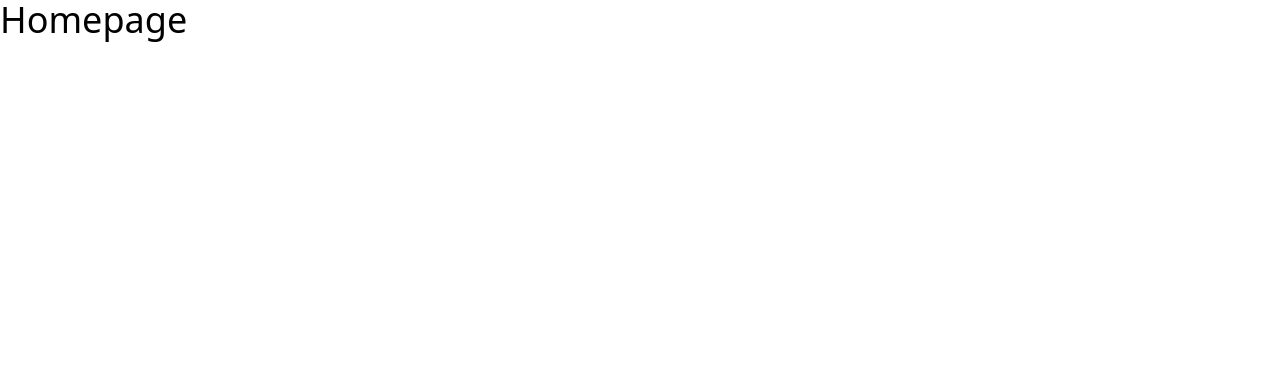
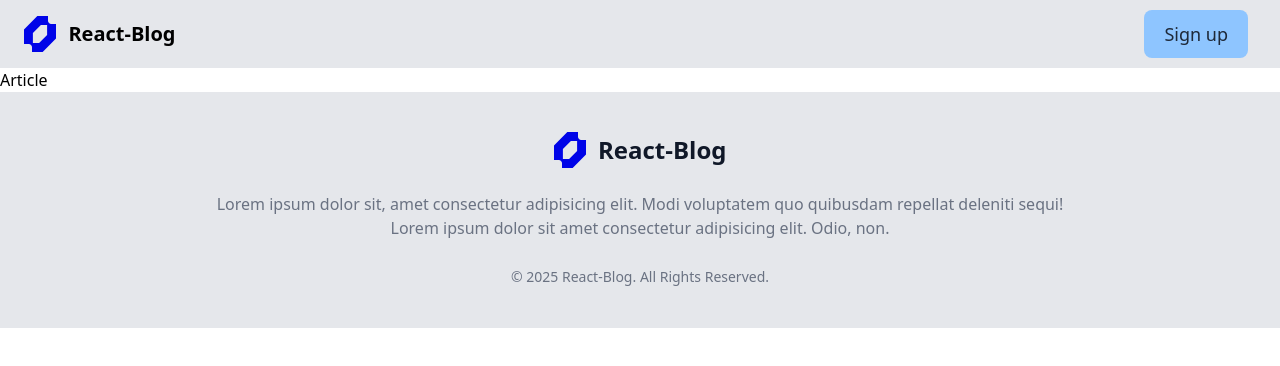
Before and after one commit to jordankamto/node-blog-frontend, a React (Vite) app: page / in a window 1280 px wide. Shown: the top 366 px of the page. Built offline with nearby package versions, Linux system fonts and the light colour scheme.

Commit message:
added navbar and footer then personalised them with dummy arciles content to be modified

```diff
--- a/index.html
+++ b/index.html
@@ -3,7 +3,11 @@
   <head>
     <meta charset="UTF-8" />
     <meta name="viewport" content="width=device-width, initial-scale=1.0" />
-    <title>Node-Blog-Frontend</title>
+    <meta name="description" content="A simple blog application built with React." />
+    <meta name="author" content="Kamgaing Jordan" />
+    <meta name="keywords" content="React, Blog, Web Development" />
+    <link rel="icon" href="../svg/logoipsum-368.svg" type="image/svg">
+    <title>React-Blog</title>
   </head>
   <body>
     <div id="root"></div>
--- a/src/Home.jsx
+++ b/src/Home.jsx
@@ -1,9 +1,14 @@
 import React from "react";
+import Navbar from "./shared/components/Navbar";
+import Footer from "./shared/components/Footer";
+import Article from "./articles/pages/Article";
 
 const Home = () => {
   return (
     <>
-      <h1 className="text-4xl font-sans font-medium">Homepage</h1>
+      <Navbar isAuthenticated={false} isRegistered={false} />
+      <Article />
+      <Footer />
     </>
   );
 };
--- /dev/null
+++ b/src/articles/components/ArticleItem.jsx
@@ -0,0 +1,45 @@
+import React from "react";
+
+const ArticleItem = () => {
+  return (
+    <div class="max-w-sm bg-white border border-gray-200 rounded-lg shadow-sm dark:bg-gray-800 dark:border-gray-700">
+      <a href="#">
+        <img class="rounded-t-lg" src="/frontend/public/svg/logoipsum-368.svg" alt="" />
+      </a>
+      <div class="p-5">
+        <a href="#">
+          <h5 class="mb-2 text-2xl font-bold tracking-tight text-gray-900 dark:text-white">
+            Noteworthy technology acquisitions 2021
+          </h5>
+        </a>
+        <p class="mb-3 font-normal text-gray-700 dark:text-gray-400">
+          Here are the biggest enterprise technology acquisitions of 2021 so
+          far, in reverse chronological order.
+        </p>
+        <a
+          href="#"
+          class="inline-flex items-center px-3 py-2 text-sm font-medium text-center text-white bg-blue-700 rounded-lg hover:bg-blue-800 focus:ring-4 focus:outline-none focus:ring-blue-300 dark:bg-blue-600 dark:hover:bg-blue-700 dark:focus:ring-blue-800"
+        >
+          Read more
+          <svg
+            class="rtl:rotate-180 w-3.5 h-3.5 ms-2"
+            aria-hidden="true"
+            xmlns="http://www.w3.org/2000/svg"
+            fill="none"
+            viewBox="0 0 14 10"
+          >
+            <path
+              stroke="currentColor"
+              stroke-linecap="round"
+              stroke-linejoin="round"
+              stroke-width="2"
+              d="M1 5h12m0 0L9 1m4 4L9 9"
+            />
+          </svg>
+        </a>
+      </div>
+    </div>
+  );
+};
+
+export default ArticleItem;
--- /dev/null
+++ b/src/articles/components/ArticleList.jsx
@@ -0,0 +1,11 @@
+import React from "react";
+
+const ArticleList = () => {
+  return (
+    <>
+      <p>Article List</p>
+    </>
+  );
+};
+
+export default ArticleList;
--- /dev/null
+++ b/src/articles/pages/Article.jsx
@@ -0,0 +1,23 @@
+import React from "react";
+
+const Article = () => {
+
+    const ARTICLES = [
+      {
+        id: "1",
+        title: "Article #1",
+        imageUrl: "images/image.png",
+        content:
+          "Lorem ipsum dolor sit amet consectetur adipisicing elit. Blanditiis, accusamus!",
+        author: "SuperAdmin",
+        publishedDate: "08/05/2025",
+      },
+    ];
+  return (
+    <>
+      <p>Article</p>
+    </>
+  );
+};
+
+export default Article;
--- /dev/null
+++ b/src/auth/pages/Login.jsx
@@ -0,0 +1,87 @@
+import React from "react";
+
+const Login = () => {
+    return (
+      <div class="w-full max-w-sm p-4 bg-white border border-gray-200 rounded-lg shadow-sm sm:p-6 md:p-8 dark:bg-gray-800 dark:border-gray-700">
+        <form class="space-y-6" action="#">
+          <h5 class="text-xl font-medium text-gray-900 dark:text-white">
+            Sign in to our platform
+          </h5>
+          <div>
+            <label
+              for="email"
+              class="block mb-2 text-sm font-medium text-gray-900 dark:text-white"
+            >
+              Your email
+            </label>
+            <input
+              type="email"
+              name="email"
+              id="email"
+              class="bg-gray-50 border border-gray-300 text-gray-900 text-sm rounded-lg focus:ring-blue-500 focus:border-blue-500 block w-full p-2.5 dark:bg-gray-600 dark:border-gray-500 dark:placeholder-gray-400 dark:text-white"
+              placeholder="name@company.com"
+              required
+            />
+          </div>
+          <div>
+            <label
+              for="password"
+              class="block mb-2 text-sm font-medium text-gray-900 dark:text-white"
+            >
+              Your password
+            </label>
+            <input
+              type="password"
+              name="password"
+              id="password"
+              placeholder="••••••••"
+              class="bg-gray-50 border border-gray-300 text-gray-900 text-sm rounded-lg focus:ring-blue-500 focus:border-blue-500 block w-full p-2.5 dark:bg-gray-600 dark:border-gray-500 dark:placeholder-gray-400 dark:text-white"
+              required
+            />
+          </div>
+          <div class="flex items-start">
+            <div class="flex items-start">
+              <div class="flex items-center h-5">
+                <input
+                  id="remember"
+                  type="checkbox"
+                  value=""
+                  class="w-4 h-4 border border-gray-300 rounded-sm bg-gray-50 focus:ring-3 focus:ring-blue-300 dark:bg-gray-700 dark:border-gray-600 dark:focus:ring-blue-600 dark:ring-offset-gray-800 dark:focus:ring-offset-gray-800"
+                  required
+                />
+              </div>
+              <label
+                for="remember"
+                class="ms-2 text-sm font-medium text-gray-900 dark:text-gray-300"
+              >
+                Remember me
+              </label>
+            </div>
+            <a
+              href="#"
+              class="ms-auto text-sm text-blue-700 hover:underline dark:text-blue-500"
+            >
+              Lost Password?
+            </a>
+          </div>
+          <button
+            type="submit"
+            class="w-full text-white bg-blue-700 hover:bg-blue-800 focus:ring-4 focus:outline-none focus:ring-blue-300 font-medium rounded-lg text-sm px-5 py-2.5 text-center dark:bg-blue-600 dark:hover:bg-blue-700 dark:focus:ring-blue-800"
+          >
+            Login to your account
+          </button>
+          <div class="text-sm font-medium text-gray-500 dark:text-gray-300">
+            Not registered?{" "}
+            <a
+              href="#"
+              class="text-blue-700 hover:underline dark:text-blue-500"
+            >
+              Create account
+            </a>
+          </div>
+        </form>
+      </div>
+    );
+}
+
+export default Login;
--- /dev/null
+++ b/src/auth/pages/Register.jsx
@@ -0,0 +1,11 @@
+import React from "react";
+
+const Register = () => {
+  return (
+    <>
+      <p>Register</p>
+    </>
+  );
+};
+
+export default Register;
--- /dev/null
+++ b/src/shared/components/Footer.jsx
@@ -0,0 +1,37 @@
+import React from "react";
+
+const Footer = () => {
+  return (
+    <footer className="p-4 bg-gray-200 border-gray-200 md:p-8 lg:p-10">
+      <div className="mx-auto max-w-screen-xl text-center">
+        <a
+          href="#"
+          className="flex justify-center items-center text-2xl font-semibold text-gray-900"
+        >
+          <img
+            src="../svg/logoipsum-368.svg"
+            className="mr-3 h-6 sm:h-9"
+            alt="React-Blog Logo"
+          />
+          React-Blog
+        </a>
+        <div className="my-6 text-gray-500">
+          Lorem ipsum dolor sit, amet consectetur adipisicing elit. Modi
+          voluptatem quo quibusdam repellat deleniti sequi!
+          <p>
+            Lorem ipsum dolor sit amet consectetur adipisicing elit. Odio, non.
+          </p>
+        </div>
+        <span className="text-sm text-gray-500 sm:text-center">
+          © 2025{" "}
+          <a href="/" className="hover:underline">
+            React-Blog
+          </a>
+          . All Rights Reserved.
+        </span>
+      </div>
+    </footer>
+  );
+};
+
+export default Footer;
--- /dev/null
+++ b/src/shared/components/Navbar.jsx
@@ -0,0 +1,48 @@
+import React from "react";
+
+const Navbar = props => {
+  return (
+    <header>
+      <nav className="bg-gray-200 border-gray-200 px-4 lg:px-6 py-2.5">
+        <div className="flex flex-wrap justify-between items-center mx-auto max-w-screen-xl">
+          <a href="/" className="flex items-center">
+            <img
+              src="../svg/logoipsum-368.svg"
+              className="mr-3 h-6 sm:h-9"
+              alt="Flowbite Logo"
+            />
+            <span className="self-center text-xl font-semibold whitespace-nowrap">
+              React-Blog
+            </span>
+          </a>
+          <div className="flex items-center lg:order-2">
+            {props.isAuthenticated ? (
+              <a
+                href="#logout"
+                className="text-gray-800 bg-blue-500 font-medium rounded-lg text-lg px-4 lg:px-5 py-2 lg:py-2.5 mr-2"
+              >
+                Log out
+              </a>
+            ) : props.isRegistered ? (
+              <a
+                href="#login"
+                className="text-gray-800 bg-blue-500 font-medium rounded-lg text-lg px-4 lg:px-5 py-2 lg:py-2.5 mr-2"
+              >
+                Log in
+              </a>
+            ) : (
+              <a
+                href="#signup"
+                className="text-gray-800 bg-blue-300 font-medium rounded-lg text-lg px-4 lg:px-5 py-2 lg:py-2.5 mr-2"
+              >
+                Sign up
+              </a>
+            )}
+          </div>
+        </div>
+      </nav>
+    </header>
+  );
+};
+
+export default Navbar;
```
Also changed, not shown: public/svg/logoipsum-368.svg (added), src/auth/components/AuthCard.jsx (added).
